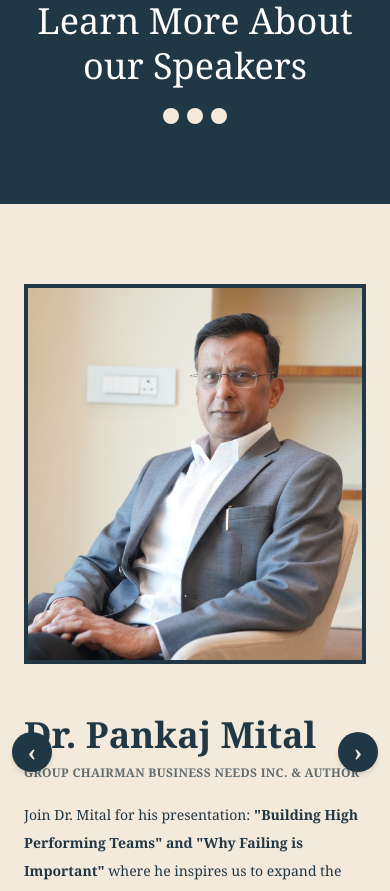
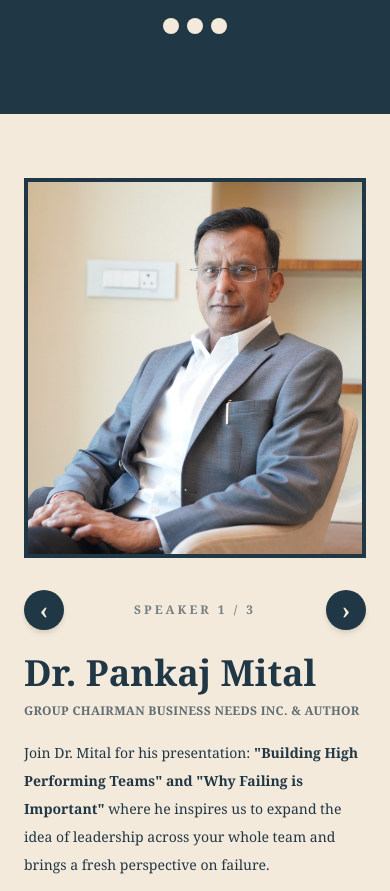
Before and after one commit to javedmalik/LSEventFlow, a Next.js app: page / in a window 390 px wide. Shown: the part 4997-5888 px from the top of the page. Built offline with nearby package versions, Linux system fonts and the light colour scheme.

Commit message:
update all meeting points on 24.06.2026

```diff
--- a/app/page.tsx
+++ b/app/page.tsx
@@ -245,14 +245,14 @@ function Community() {
     <section className="bg-[#203746] px-6 py-20 text-white">
       <div className="mx-auto grid max-w-6xl items-center gap-12 md:grid-cols-[0.8fr_1.2fr]">
         <div>
-          <h2 className="text-5xl leading-tight md:text-5xl">
+          <h2 className="text-4xl text-center leading-tight md:text-5xl">
             Not just a Summit,
             <br />
             A Community.
             <br />
           </h2>
 
-          <p className="mt-6 max-w-sm text-md leading-7 text-white/90">
+          <p className="mt-6 text-md text-center leading-7 text-white/90">
             CEOs, Authors, Leaders all in one room, all focused on growth. Join
             our summit to be a part of the community that cares about your
             learning and pushes you to become a better version of yourself.
--- a/components/SpeakerHighlightSlider.tsx
+++ b/components/SpeakerHighlightSlider.tsx
@@ -80,26 +80,8 @@ export default function SpeakerHighlightSlider() {
   };
 
 return (
-    <section className="relative bg-[#f4eadb] px-6 py-20">
-      <button
-        type="button"
-        onClick={goPrevious}
-        aria-label="Previous speaker"
-        className="absolute left-3 top-1/2 z-20 flex h-10 w-10 -translate-y-1/2 items-center justify-center rounded-full bg-[#203746] text-2xl font-bold text-[#f4eadb] shadow-md transition hover:bg-[#d4a02f] hover:text-[#203746] md:left-8"
-      >
-        ‹
-      </button>
-
-      <button
-        type="button"
-        onClick={goNext}
-        aria-label="Next speaker"
-        className="absolute right-3 top-1/2 z-20 flex h-10 w-10 -translate-y-1/2 items-center justify-center rounded-full bg-[#203746] text-2xl font-bold text-[#f4eadb] shadow-md transition hover:bg-[#d4a02f] hover:text-[#203746] md:right-8"
-      >
-        ›
-      </button>
-
-      <div className="mx-auto grid max-w-6xl gap-12 md:grid-cols-[0.9fr_1.1fr]">
+  <section className="relative bg-[#f4eadb] px-6 py-16 md:py-20">
+    <div className="mx-auto grid max-w-6xl gap-8 md:grid-cols-[0.9fr_1.1fr] md:gap-12">
       <div className="relative h-[380px] border-4 border-[#203746] md:h-[460px]">
         <Image
           src={activeSpeaker.image}
@@ -112,7 +94,32 @@ export default function SpeakerHighlightSlider() {
       </div>
 
       <div className="flex flex-col justify-center">
-          <h2 className="text-4xl font-bold leading-tight text-[#203746]">
+        {/* Mobile arrows */}
+        <div className="mb-5 flex items-center justify-between md:hidden">
+          <button
+            type="button"
+            onClick={goPrevious}
+            aria-label="Previous speaker"
+            className="flex h-10 w-10 items-center justify-center rounded-full bg-[#203746] text-2xl font-bold text-[#f4eadb] shadow-md transition hover:bg-[#d4a02f] hover:text-[#203746]"
+          >
+            ‹
+          </button>
+
+          <p className="text-xs font-bold uppercase tracking-[0.25em] text-[#203746]/60">
+            Speaker {activeIndex + 1} / {speakerSlides.length}
+          </p>
+
+          <button
+            type="button"
+            onClick={goNext}
+            aria-label="Next speaker"
+            className="flex h-10 w-10 items-center justify-center rounded-full bg-[#203746] text-2xl font-bold text-[#f4eadb] shadow-md transition hover:bg-[#d4a02f] hover:text-[#203746]"
+          >
+            ›
+          </button>
+        </div>
+
+        <h2 className="text-4xl font-bold leading-tight text-[#203746] md:text-5xl">
           {activeSpeaker.name}
         </h2>
 
@@ -143,6 +150,25 @@ export default function SpeakerHighlightSlider() {
         </div>
       </div>
     </div>
+
+    {/* Desktop arrows only */}
+    <button
+      type="button"
+      onClick={goPrevious}
+      aria-label="Previous speaker"
+      className="absolute left-3 top-1/2 z-20 hidden h-10 w-10 -translate-y-1/2 items-center justify-center rounded-full bg-[#203746] text-2xl font-bold text-[#f4eadb] shadow-md transition hover:bg-[#d4a02f] hover:text-[#203746] md:left-8 md:flex"
+    >
+      ‹
+    </button>
+
+    <button
+      type="button"
+      onClick={goNext}
+      aria-label="Next speaker"
+      className="absolute right-3 top-1/2 z-20 hidden h-10 w-10 -translate-y-1/2 items-center justify-center rounded-full bg-[#203746] text-2xl font-bold text-[#f4eadb] shadow-md transition hover:bg-[#d4a02f] hover:text-[#203746] md:right-8 md:flex"
+    >
+      ›
+    </button>
   </section>
 );
 }
```
Lines whose indentation alone changed are shown as unchanged.
